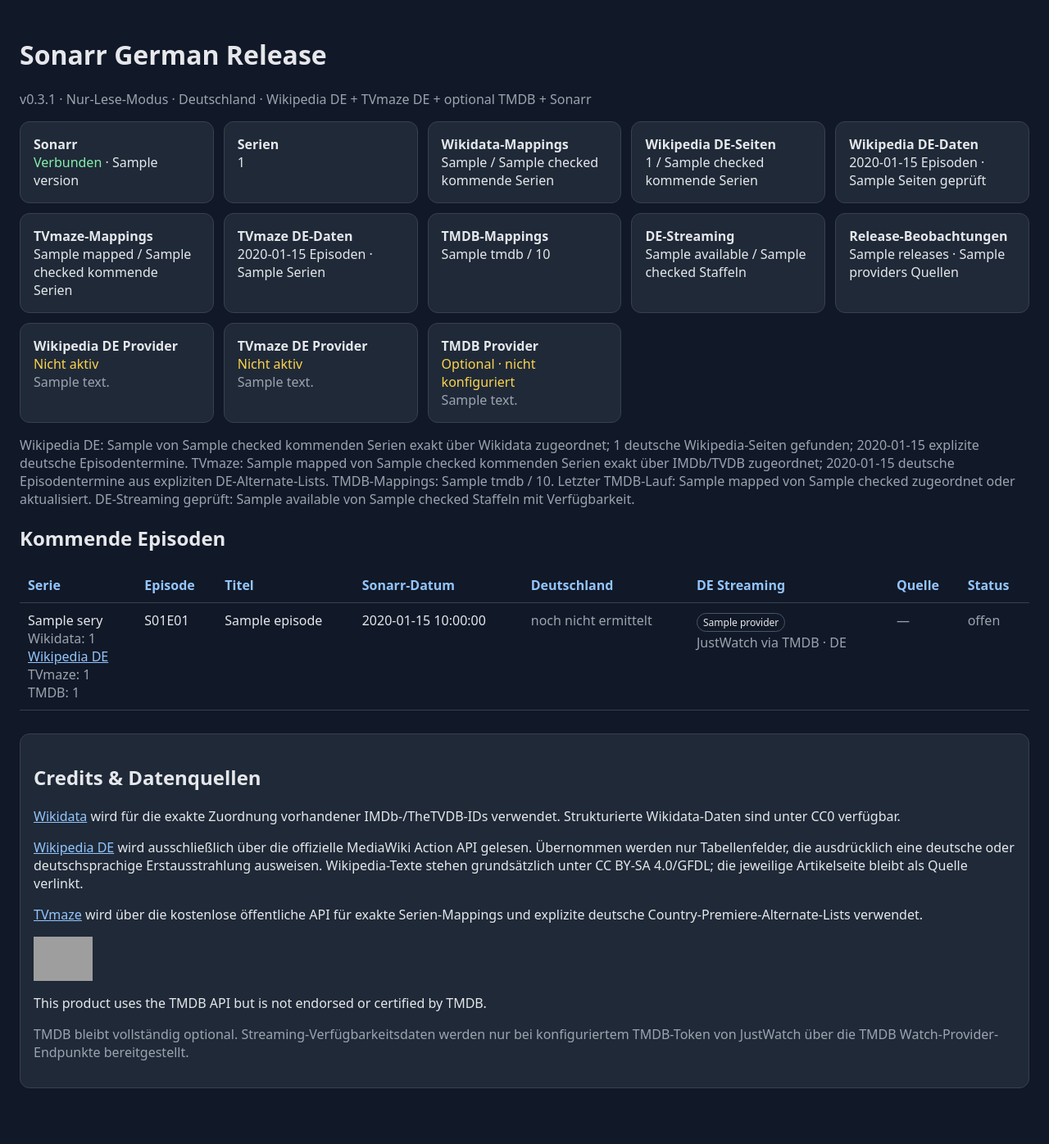
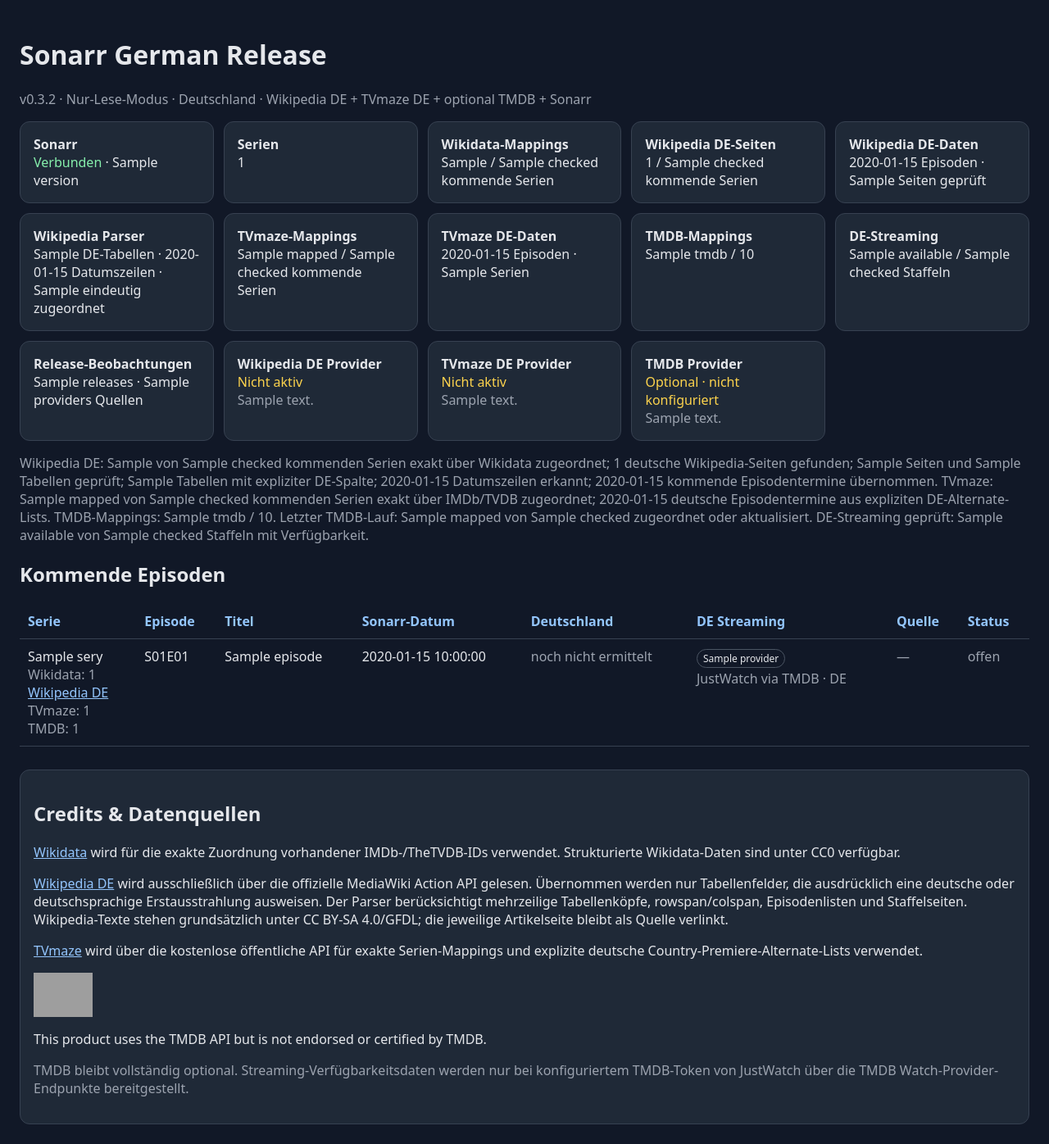
Before and after one commit to 2CrAzYTV/sonarr-german-release, a Python web app: template app/templates/index.html in a window 1280 px wide. Shown: the whole page at 82% size. Before the commit the page ends 1328 px from the top, so only its background shows below. Run offline with Jinja, Linux system fonts and the light colour scheme; the template is opened without the code that fills it: most values are stand-ins (such as "Sample title", 1, 10 or a date in 2020); grey boxes are pictures that could not be loaded.

Commit message:
Show Wikipedia parser diagnostics in UI

```diff
--- a/app/templates/index.html
+++ b/app/templates/index.html
@@ -22,7 +22,7 @@
 <body>
 <main>
   <h1>Sonarr German Release</h1>
-  <p class="muted">v0.3.1 · Nur-Lese-Modus · Deutschland · Wikipedia DE + TVmaze DE + optional TMDB + Sonarr</p>
+  <p class="muted">v0.3.2 · Nur-Lese-Modus · Deutschland · Wikipedia DE + TVmaze DE + optional TMDB + Sonarr</p>
 
   {% if error %}
     <div class="card bad"><strong>Sonarr-Verbindung fehlgeschlagen:</strong> {{ error }}</div>
@@ -37,6 +37,7 @@
     <div class="card"><strong>Wikidata-Mappings</strong><br>{{ wikipedia_sync.wikidata_mapped }} / {{ wikipedia_sync.checked }} kommende Serien</div>
     <div class="card"><strong>Wikipedia DE-Seiten</strong><br>{{ wikipedia_sync.dewiki_pages }} / {{ wikipedia_sync.checked }} kommende Serien</div>
     <div class="card"><strong>Wikipedia DE-Daten</strong><br>{{ wikipedia_sync.release_dates }} Episoden · {{ wikipedia_sync.pages_checked }} Seiten geprüft</div>
+    <div class="card"><strong>Wikipedia Parser</strong><br>{{ wikipedia_sync.de_tables }} DE-Tabellen · {{ wikipedia_sync.dated_rows }} Datumszeilen · {{ wikipedia_sync.matched_rows }} eindeutig zugeordnet</div>
     <div class="card"><strong>TVmaze-Mappings</strong><br>{{ tvmaze_sync.mapped }} / {{ tvmaze_sync.checked }} kommende Serien</div>
     <div class="card"><strong>TVmaze DE-Daten</strong><br>{{ tvmaze_sync.release_dates }} Episoden · {{ tvmaze_sync.de_lists }} Serien</div>
     <div class="card"><strong>TMDB-Mappings</strong><br>{{ mapping.tmdb }} / {{ mapping.total }}</div>
@@ -60,7 +61,7 @@
   </div>
 
   <p class="muted">
-    Wikipedia DE: {{ wikipedia_sync.wikidata_mapped }} von {{ wikipedia_sync.checked }} kommenden Serien exakt über Wikidata zugeordnet; {{ wikipedia_sync.dewiki_pages }} deutsche Wikipedia-Seiten gefunden; {{ wikipedia_sync.release_dates }} explizite deutsche Episodentermine{% if wikipedia_sync.errors %}, {{ wikipedia_sync.errors }} Fehler{% endif %}.
+    Wikipedia DE: {{ wikipedia_sync.wikidata_mapped }} von {{ wikipedia_sync.checked }} kommenden Serien exakt über Wikidata zugeordnet; {{ wikipedia_sync.dewiki_pages }} deutsche Wikipedia-Seiten gefunden; {{ wikipedia_sync.pages_checked }} Seiten und {{ wikipedia_sync.tables_seen }} Tabellen geprüft; {{ wikipedia_sync.de_tables }} Tabellen mit expliziter DE-Spalte; {{ wikipedia_sync.dated_rows }} Datumszeilen erkannt; {{ wikipedia_sync.release_dates }} kommende Episodentermine übernommen{% if wikipedia_sync.errors %}, {{ wikipedia_sync.errors }} Fehler{% endif %}.
     TVmaze: {{ tvmaze_sync.mapped }} von {{ tvmaze_sync.checked }} kommenden Serien exakt über IMDb/TVDB zugeordnet; {{ tvmaze_sync.release_dates }} deutsche Episodentermine aus expliziten DE-Alternate-Lists{% if tvmaze_sync.errors %}, {{ tvmaze_sync.errors }} Fehler{% endif %}.
     TMDB-Mappings: {{ mapping.tmdb }} / {{ mapping.total }}.
     {% if tmdb_sync.checked %}Letzter TMDB-Lauf: {{ tmdb_sync.mapped }} von {{ tmdb_sync.checked }} zugeordnet oder aktualisiert{% if tmdb_sync.errors %}, {{ tmdb_sync.errors }} Fehler{% endif %}.{% endif %}
@@ -134,7 +135,7 @@
   <section class="card credits" aria-labelledby="credits-heading">
     <h2 id="credits-heading">Credits &amp; Datenquellen</h2>
     <p><a href="https://www.wikidata.org" target="_blank" rel="noopener noreferrer">Wikidata</a> wird für die exakte Zuordnung vorhandener IMDb-/TheTVDB-IDs verwendet. Strukturierte Wikidata-Daten sind unter CC0 verfügbar.</p>
-    <p><a href="https://de.wikipedia.org" target="_blank" rel="noopener noreferrer">Wikipedia DE</a> wird ausschließlich über die offizielle MediaWiki Action API gelesen. Übernommen werden nur Tabellenfelder, die ausdrücklich eine deutsche oder deutschsprachige Erstausstrahlung ausweisen. Wikipedia-Texte stehen grundsätzlich unter CC BY-SA 4.0/GFDL; die jeweilige Artikelseite bleibt als Quelle verlinkt.</p>
+    <p><a href="https://de.wikipedia.org" target="_blank" rel="noopener noreferrer">Wikipedia DE</a> wird ausschließlich über die offizielle MediaWiki Action API gelesen. Übernommen werden nur Tabellenfelder, die ausdrücklich eine deutsche oder deutschsprachige Erstausstrahlung ausweisen. Der Parser berücksichtigt mehrzeilige Tabellenköpfe, rowspan/colspan, Episodenlisten und Staffelseiten. Wikipedia-Texte stehen grundsätzlich unter CC BY-SA 4.0/GFDL; die jeweilige Artikelseite bleibt als Quelle verlinkt.</p>
     <p><a href="https://www.tvmaze.com" target="_blank" rel="noopener noreferrer">TVmaze</a> wird über die kostenlose öffentliche API für exakte Serien-Mappings und explizite deutsche Country-Premiere-Alternate-Lists verwendet.</p>
     <a href="https://www.themoviedb.org" target="_blank" rel="noopener noreferrer" aria-label="The Movie Database (TMDB)">
       <img class="tmdb-logo" src="https://www.themoviedb.org/assets/2/v4/logos/v2/blue_square_1-5bdc75aaebeb75dc7ae79426ddd9be3b2be1e342510f8202baf6bffa71d7f5c4.svg" alt="TMDB">
```
